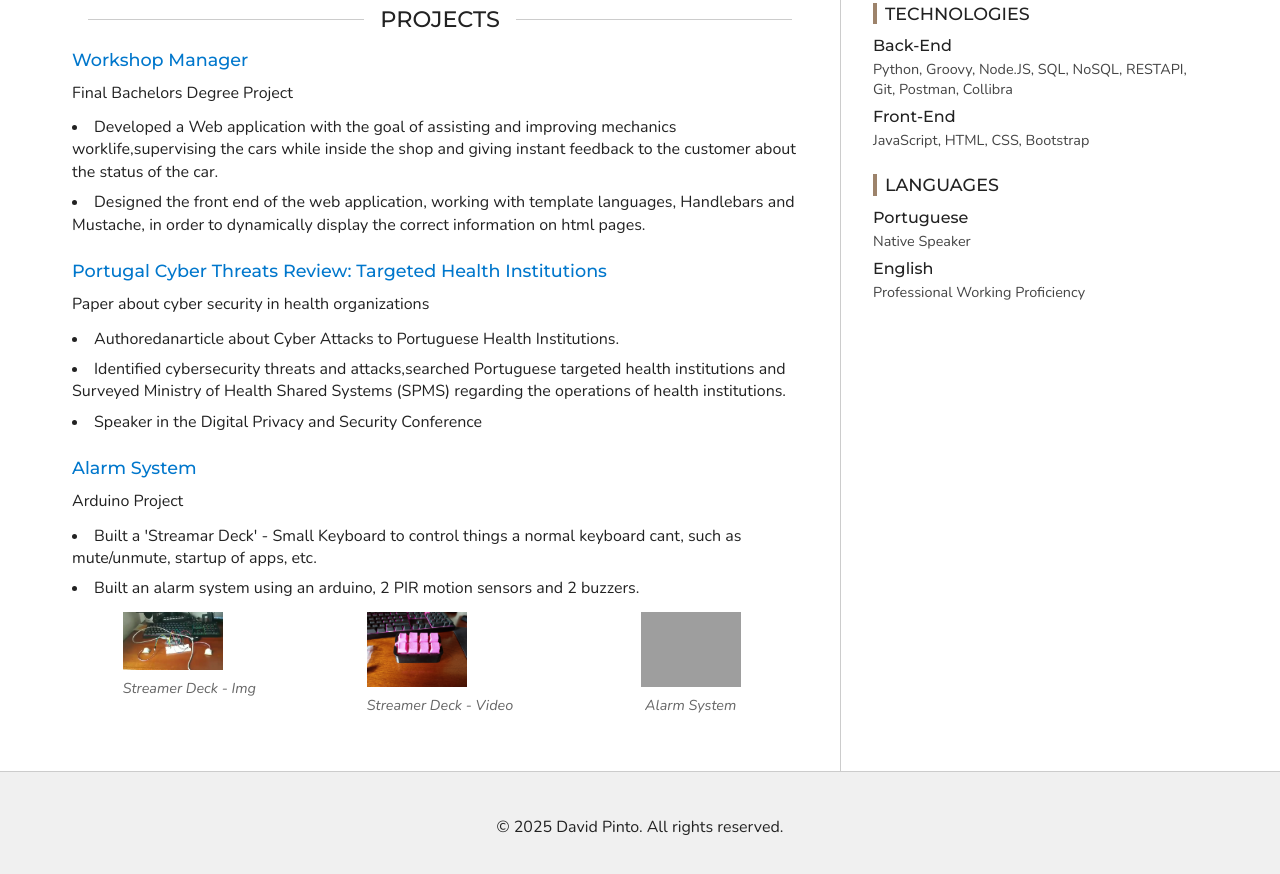
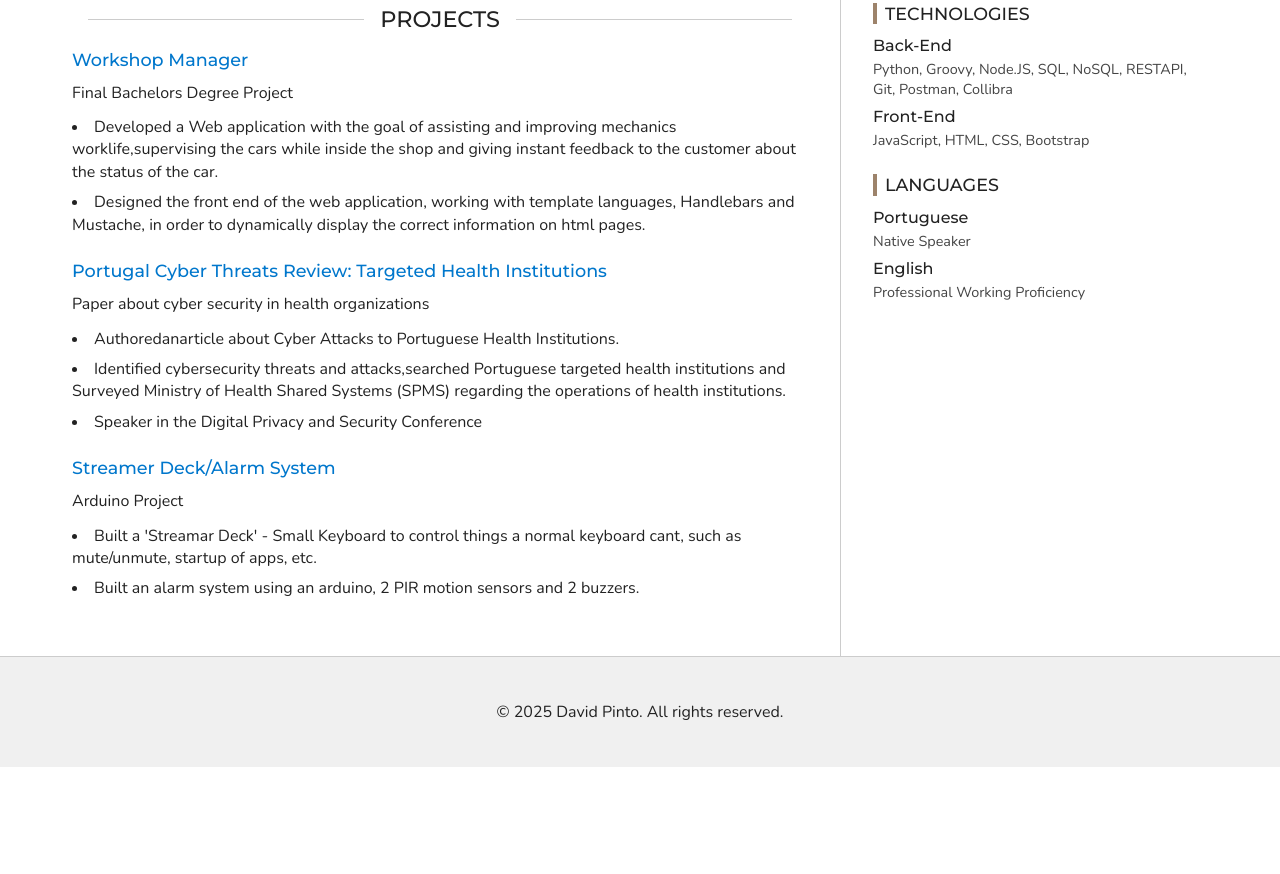
Before and after one commit to MarchisLost/marchislost.github.io, a plain HTML site: page index.html in a window 1280 px wide. Shown: the part 987-1861 px from the top of the page. After the commit the page ends 1754 px from the top, so only its background shows below. Drawn offline with nearby package versions, Linux system fonts and the light colour scheme; grey boxes are pictures that could not be loaded.

Commit message:
new info added to the cv

```diff
--- a/index.html
+++ b/index.html
@@ -233,7 +233,7 @@
                 <section>
                   <h3>
 
-                      <a href="https://privacyandsecurityconference.pt/proceedings/2020/DPSC2020-paper04.pdf">Alarm System</a>
+                      <a href="https://privacyandsecurityconference.pt/proceedings/2020/DPSC2020-paper04.pdf">Streamer Deck/Alarm System</a>
 
                   </h3>
                   <p>Arduino Project</p>
@@ -242,37 +242,6 @@
                       <li>Built a &#39;Streamar Deck&#39; - Small Keyboard to control things a normal keyboard cant, such as mute/unmute, startup of apps, etc.</li><li>Built an alarm system using an arduino, 2 PIR motion sensors and 2 buzzers.</li>
                     </ul>
 
-
-                    <div class="gallery main-gallery">
-
-                        <figure>
-                          <img width="100px"
-                               height="10px"
-                               style="object-fit: cover;"
-                               src="/img/alarm.png"
-                               alt="Streamer Deck - Img">
-                          <figcaption>Streamer Deck - Img</figcaption>
-                        </figure>
-
-                        <figure>
-                          <img width="100px"
-                               height="10px"
-                               style="object-fit: cover;"
-                               src="/img/streamerdeck.jpg"
-                               alt="Streamer Deck - Video">
-                          <figcaption>Streamer Deck - Video</figcaption>
-                        </figure>
-
-                        <figure>
-                          <img width="100px"
-                               height="10px"
-                               style="object-fit: cover;"
-                               src="/img/streamerdeck.mp4"
-                               alt="Alarm System">
-                          <figcaption>Alarm System</figcaption>
-                        </figure>
-
-                    </div>
 
                 </section>
 
```
Also changed, not shown: portfolio.json (+1 -15 lines), resume.html (+1 -1 lines).
